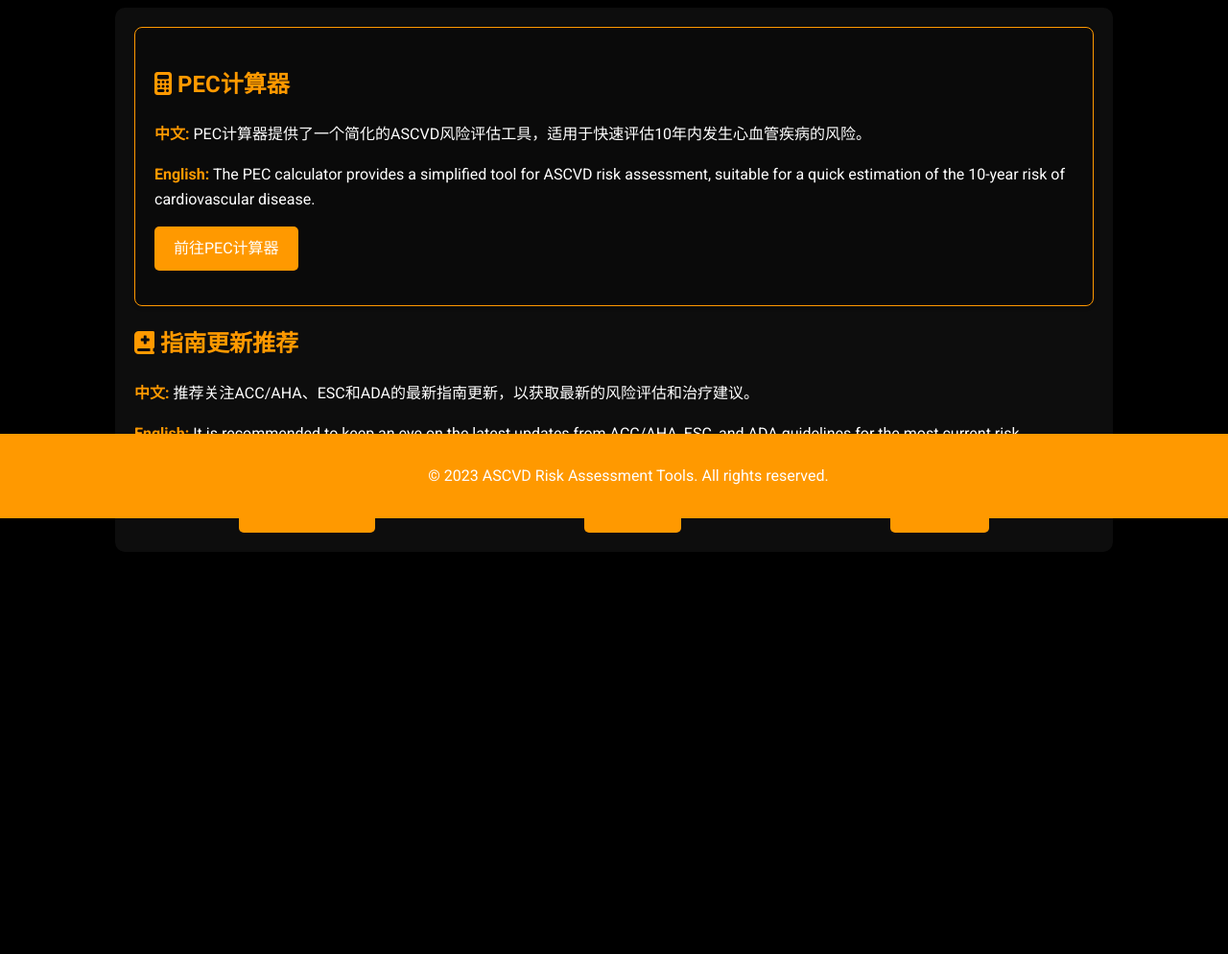
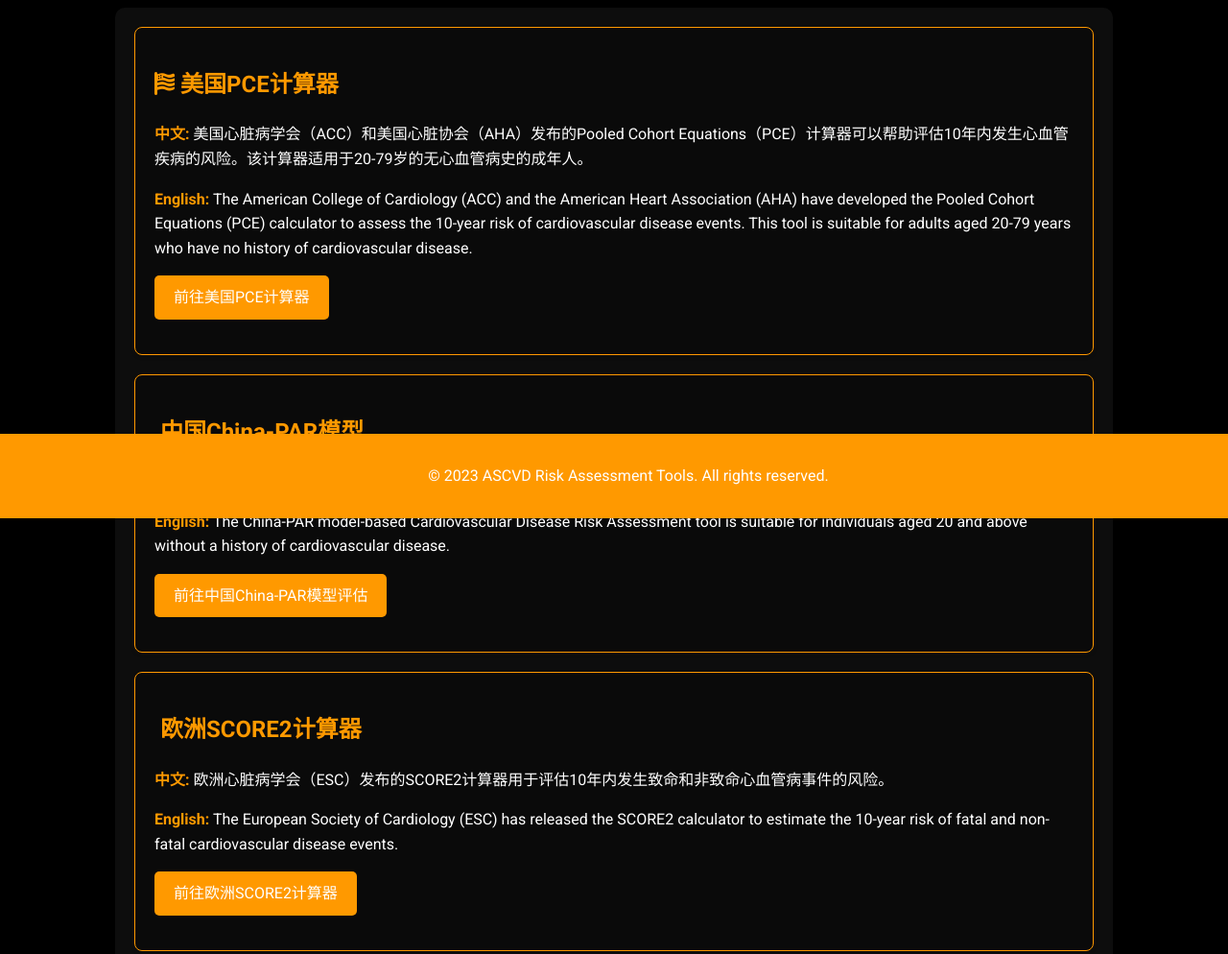
Before and after one commit to bbylw/ASCVDPCE, a plain HTML site: page index.html in a window 1280 px wide. Shown: the part 260-1254 px from the top of the page at 96% size. Before the commit the page ends 855 px from the top, so only its background shows below. Drawn offline with Linux system fonts and the light colour scheme.

Commit message:
Update index.html

```diff
--- a/index.html
+++ b/index.html
@@ -26,7 +26,26 @@
     </nav>
 
     <main>
-        <!-- 其他工具部分保持不变 -->
+        <section id="american-pce" class="tool">
+            <h2><i class="fas fa-flag-usa"></i> 美国PCE计算器</h2>
+            <p><strong>中文:</strong> 美国心脏病学会（ACC）和美国心脏协会（AHA）发布的Pooled Cohort Equations（PCE）计算器可以帮助评估10年内发生心血管疾病的风险。该计算器适用于20-79岁的无心血管病史的成年人。</p>
+            <p><strong>English:</strong> The American College of Cardiology (ACC) and the American Heart Association (AHA) have developed the Pooled Cohort Equations (PCE) calculator to assess the 10-year risk of cardiovascular disease events. This tool is suitable for adults aged 20-79 years who have no history of cardiovascular disease.</p>
+            <p><a href="https://tools.acc.org/ascvd-risk-estimator-plus/#!/calculate/estimate/" target="_blank" class="btn">前往美国PCE计算器</a></p>
+        </section>
+
+        <section id="china-par" class="tool">
+            <h2><i class="fas fa-flag-china"></i> 中国China-PAR模型</h2>
+            <p><strong>中文:</strong> 中国心脑血管病风险评估工具基于China-PAR模型，适用于20岁及以上、无心脑血管病史的人群。</p>
+            <p><strong>English:</strong> The China-PAR model-based Cardiovascular Disease Risk Assessment tool is suitable for individuals aged 20 and above without a history of cardiovascular disease.</p>
+            <p><a href="https://www.cvdrisk.com.cn/ASCVD/Eval" target="_blank" class="btn">前往中国China-PAR模型评估</a></p>
+        </section>
+
+        <section id="european-score2" class="tool">
+            <h2><i class="fas fa-flag-eu"></i> 欧洲SCORE2计算器</h2>
+            <p><strong>中文:</strong> 欧洲心脏病学会（ESC）发布的SCORE2计算器用于评估10年内发生致命和非致命心血管病事件的风险。</p>
+            <p><strong>English:</strong> The European Society of Cardiology (ESC) has released the SCORE2 calculator to estimate the 10-year risk of fatal and non-fatal cardiovascular disease events.</p>
+            <p><a href="https://heartscore.escardio.org/Calculate/quickcalculator.aspx?model=low" target="_blank" class="btn">前往欧洲SCORE2计算器</a></p>
+        </section>
 
         <section id="pec-calculator" class="tool">
             <h2><i class="fas fa-calculator"></i> PEC计算器</h2>
```
